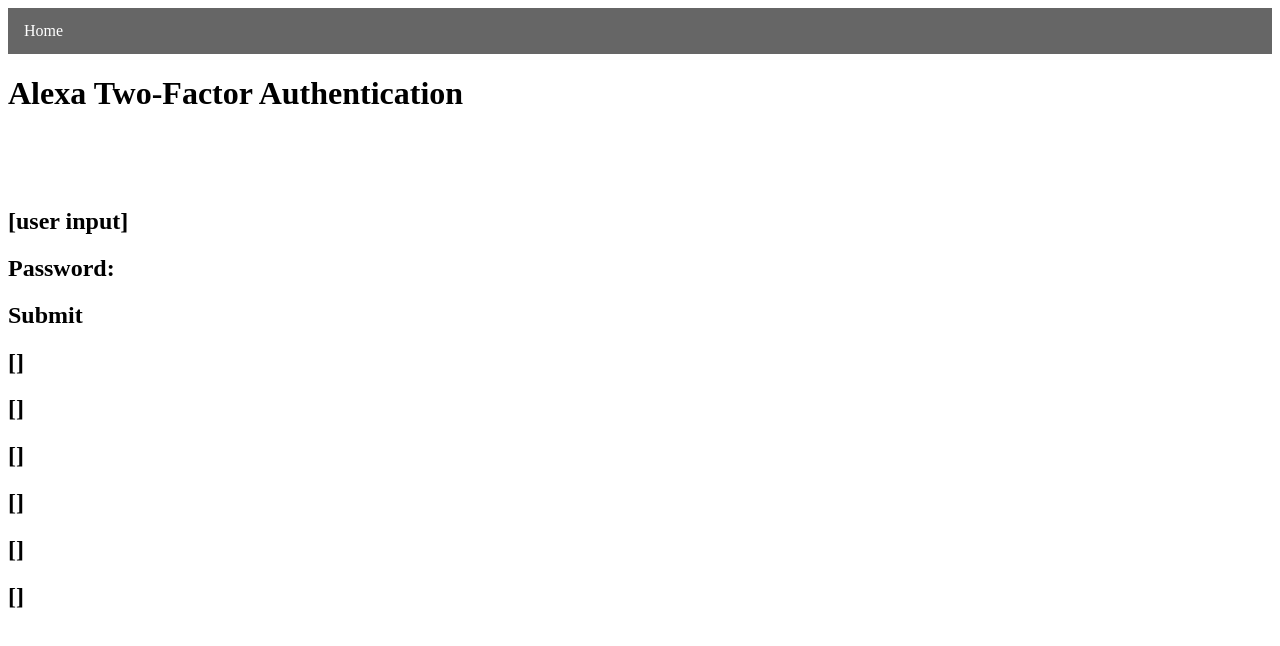
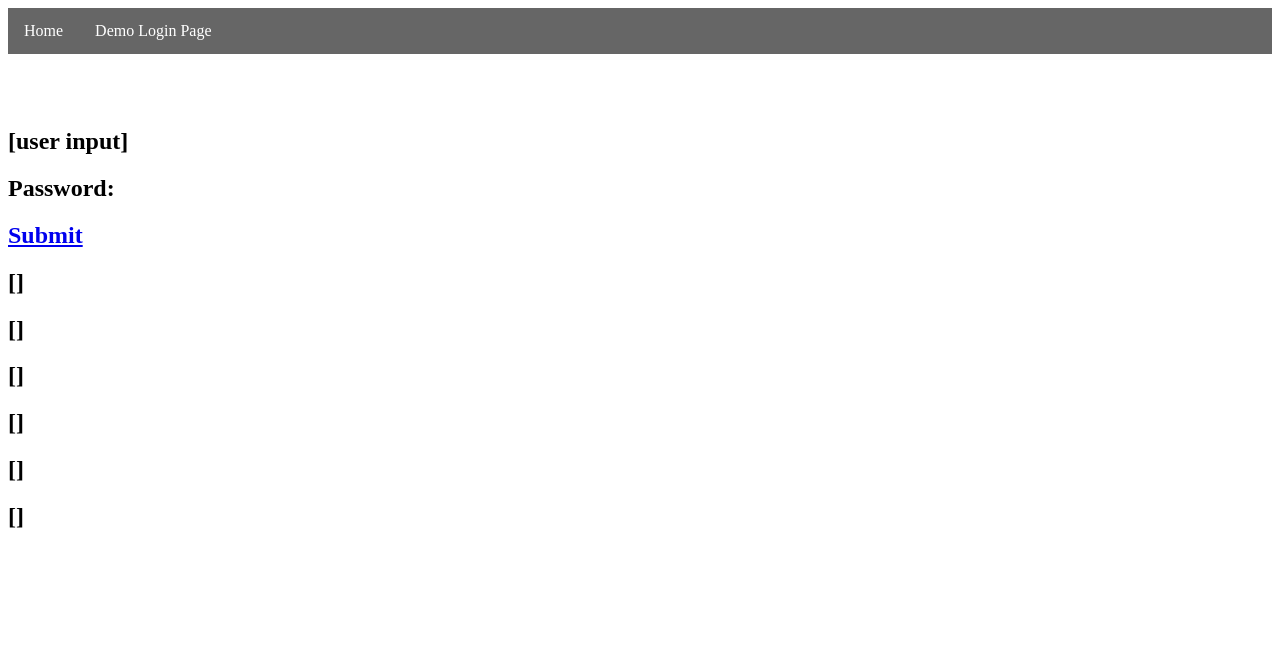
Before and after one commit to SteveClowdus/Alexa2FA_CHW, a plain HTML site: page DemoLoginPage_Clowdus.html in a window 1280 px wide. Drawn offline with Linux system fonts and the light colour scheme.

Commit message:
Update DemoLoginPage_Clowdus.html

```diff
--- a/DemoLoginPage_Clowdus.html
+++ b/DemoLoginPage_Clowdus.html
@@ -34,15 +34,15 @@
         <body>
             <ul>
                 <li><a href="Alexa2FA_Clowdus.html">Home</a></li>
+                <li><a href="https://htmlpreview.github.io/?https://github.com/SteveClowdus/Alexa2FA_CHW/blob/e0ec36997d0fbaa702e21fc2f1896cc9e7afca52/DemoLoginPage_Clowdus.html">Demo Login Page</a></li>
             </ul>
         </body>
     </html>
 
-<h1>Alexa Two-Factor Authentication</h1>
 <br><br><br>
 <h2>[user input]</h2>
 <h2>Password: </h2>
-<h2>Submit</h2>
+<h2><a href="https://htmlpreview.github.io/?https://github.com/SteveClowdus/Alexa2FA_CHW/blob/e0ec36997d0fbaa702e21fc2f1896cc9e7afca52/2FAWaitingPage_Clowdus.html">Submit</a></h2>
 <h2>[]</h2>
 <h2>[]</h2>
 <h2>[]</h2>
```
